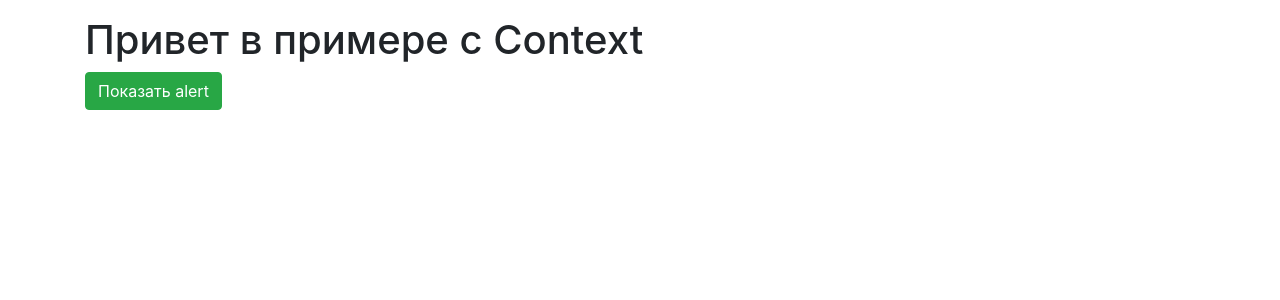
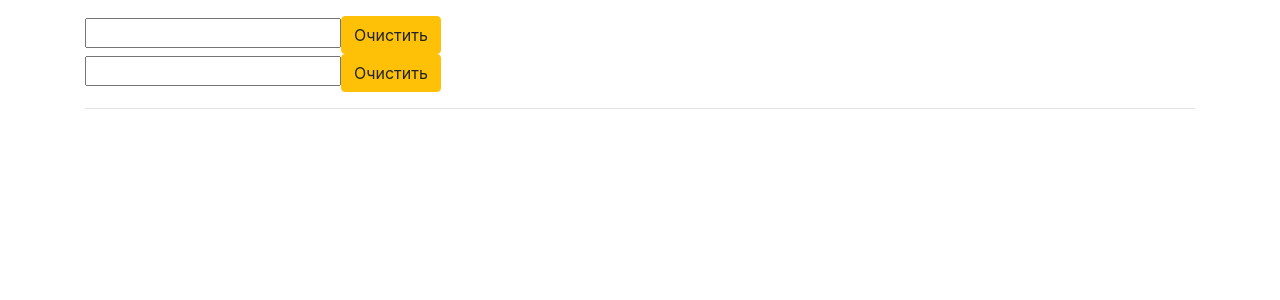
Before and after one commit to tataqt/react-hooks-full, a React (Create React App) app: page / in a window 1280 px wide. Shown: the top 300 px of the page. Built offline with nearby package versions, Linux system fonts and the light colour scheme.

Commit message:
custom hooks

```diff
--- a/src/App.jsx
+++ b/src/App.jsx
@@ -1,16 +1,41 @@
-import React from 'react';
-import Main from './Main';
-import Alert from './alert/Alert';
-import { AlertProvider } from './alert/AlertContext';
+import React, { useState, useEffect } from 'react';
+
+function useLogger(value) {
+  useEffect(() => {
+    console.log('Value changed', value);
+  }, [value])
+}
+
+function useInput(initalValue) {
+  const [value, setValue] = useState(initalValue);
+
+  const onChange = event => setValue(event.target.value);
+
+  const clear = () => setValue('')
+
+  return {
+    bind: { value, onChange },
+    value,
+    clear
+  }
+}
 
 function App() {
+  const name = useInput('');
+  const lastName = useInput('');
+
+  useLogger(name.value)
+
   return (
-    <AlertProvider >
-      <div className={'container pt-3'}>
-        <Alert />
-        <Main toggle={() => { }} />
-      </div>
-    </AlertProvider>
+    <div className={'container pt-3'}>
+      <input type="text" {...name.bind} />
+      <button className="btn btn-warning" onClick={name.clear}>Очистить</button><br />
+      <input type="text" {...lastName.bind} />
+      <button className="btn btn-warning" onClick={lastName.clear}>Очистить</button><br />
+      <hr />
+      <h1>{name.value} {lastName.value}</h1>
+    </div>
+
   );
 }
 
```
